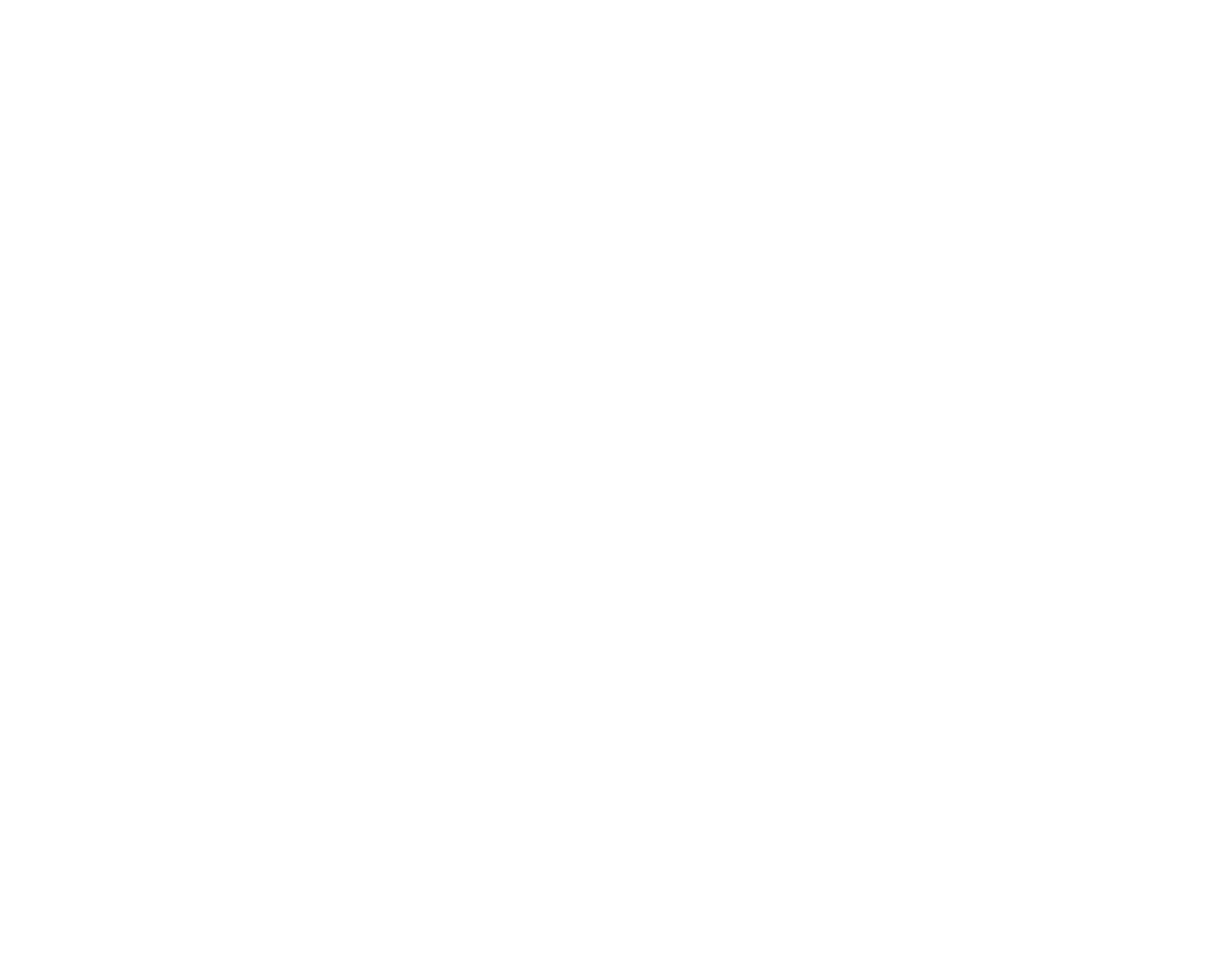
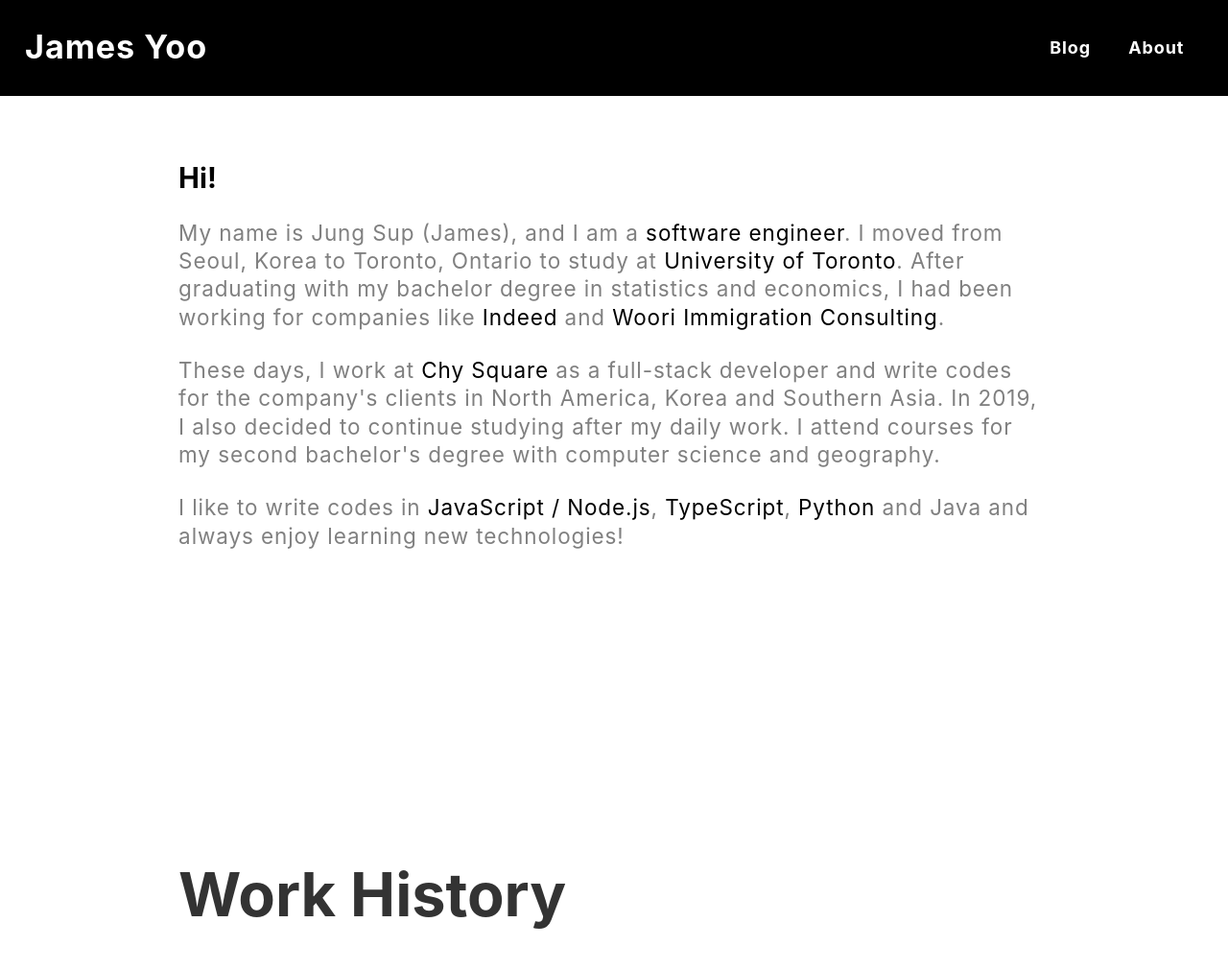
Before and after one commit to jyoo/jyoo.dev, a Gatsby site: page /about in a window 1280 px wide. Before the commit this address had no page. Shown: the top 1011 px of the page at 96% size. Before the commit the page ends 800 px from the top, so only its background shows below. Built offline with nearby package versions, Linux system fonts and the light colour scheme; Gatsby itself is replaced by a stand-in of ours.

Commit message:
Change the work page and update its name

```diff
--- a/src/components/header.js
+++ b/src/components/header.js
@@ -93,13 +93,13 @@
 
       <span className="jyoo-header__button-wrapper">
         <Link
-          to="/work"
+          to="/about"
           style={{
             color: `white`,
             textDecoration: `none`,
           }}
         >
-          <h4 className="jyoo-header__button">Work</h4>
+          <h4 className="jyoo-header__button">About</h4>
         </Link>
       </span>
 
--- a/src/components/layout.js
+++ b/src/components/layout.js
@@ -71,7 +71,7 @@
         >
           <div style={{ margin: "2rem", padding: "1rem 1rem" }}>
             <Link
-              to="/work"
+              to="/about"
               style={{
                 color: `white`,
                 textDecoration: `none`,
@@ -81,7 +81,7 @@
                 className="jyoo-header__button"
                 onClick={() => setMobileMenuVisible(false)}
               >
-                Work
+                About
               </h2>
             </Link>
           </div>
--- a/src/pages/work.js
+++ b/src/pages/about.js
@@ -17,16 +17,10 @@
           display: "flex",
           flexDirection: "column",
           justifyContent: "center",
-          alignItems: "center",
+          // alignItems: "center",
         }}
       >
-        <div className={"jyoo-body__title-wrapper"}>
-          <h1
-            className={"jyoo__font-black" + " " + "jyoo-font-size__extra_big"}
-          >
-            Work
-          </h1>
-        </div>
+        <h2 className="jyoo-font__black">Hi!</h2>
 
         <div
           style={{
@@ -36,6 +30,37 @@
           }}
         >
           <div className="home-work__record">
+            <p className="jyoo-font-size__default jyoo-font__gray">
+              My name is Jung Sup (James), and I am a{" "}
+              <span className="jyoo-font__black">software engineer</span>. I
+              moved from Seoul, Korea to Toronto, Ontario to study at{" "}
+              <span className="jyoo-font__black">University of Toronto</span>.
+              After graduating with my bachelor degree in statistics and
+              economics, I had been working for companies like{" "}
+              <span className="jyoo-font__black">Indeed</span> and{" "}
+              <span className="jyoo-font__black">
+                Woori Immigration Consulting
+              </span>
+              .
+            </p>
+            <p className="jyoo-font-size__default jyoo-font__gray">
+              These days, I work at{" "}
+              <span className="jyoo-font__black">Chy Square</span> as a
+              full-stack developer and write codes for the company's clients in
+              North America, Korea and Southern Asia. In 2019, I also decided to
+              continue studying after my daily work. I attend courses for my
+              second bachelor's degree with computer science and geography.
+            </p>
+            <p className="jyoo-font-size__default jyoo-font__gray">
+              I like to write codes in{" "}
+              <span className="jyoo-font__black">JavaScript / Node.js</span>,{" "}
+              <span className="jyoo-font__black">TypeScript</span>,{" "}
+              <span className="jyoo-font__black">Python</span> and Java and
+              always enjoy learning new technologies!
+            </p>
+          </div>
+
+          {/* <div className="home-work__record">
             <p className="jyoo-font-size__default jyoo-font__gray">
               I work at <span className="jyoo-font__black">Chy Square</span> as
               a <span className="jyoo-font__black">full-stack developer</span>{" "}
@@ -49,7 +74,7 @@
               , I have developed and deployed web-based apps and softwares on
               the <span className="jyoo-font__black">AWS</span>.
             </p>
-          </div>
+          </div> */}
         </div>
       </div>
     </div>
@@ -69,6 +94,13 @@
         }}
         className={"jyoo-space__container"}
       >
+        <div className={"jyoo-body__title-wrapper"}>
+          <h1
+            className={"jyoo__font-black" + " " + "jyoo-font-size__extra_big"}
+          >
+            Work History
+          </h1>
+        </div>
         <div className="jyoo-space__record">
           <h2 className="jyoo-font__black">Chy Square</h2>
           <p className="jyoo-font-size__default jyoo-font__black">
@@ -100,7 +132,7 @@
         display: "flex",
         flexDirection: "column",
         justifyContent: "center",
-        alignItems: "center",
+        // alignItems: "center",
       }}
     >
       <div className={"jyoo-body__title-wrapper"}>
@@ -121,7 +153,7 @@
           <h2 className="jyoo-font__black">
             <span>Jasan</span>
           </h2>
-          <p className="jyoo-font-size__small jyoo-font__gray">
+          <p className="jyoo-font-size__default jyoo-font__gray">
             Jasan is a place that you visit to get investment ideas, regardless
             of your level of experience.
           </p>
@@ -130,7 +162,7 @@
           <h2 className="jyoo-font__black">
             <span>Chy Square</span>
           </h2>
-          <p className="jyoo-font-size__small jyoo-font__gray">
+          <p className="jyoo-font-size__default jyoo-font__gray">
             Chy Square is a digital agency that integrates strategy, creativity
             & experience to help you build your brands.
           </p>
@@ -139,7 +171,7 @@
           <h2 className="jyoo-font__black">
             <span>Seenive</span>
           </h2>
-          <p className="jyoo-font-size__small jyoo-font__gray">
+          <p className="jyoo-font-size__default jyoo-font__gray">
             Seenive is a marketing agency that provides a full range of
             marketing services for companies and institutions in Southern Asia,
             North America, and Europe.
@@ -150,16 +182,16 @@
           <h2 className="jyoo-font__black">
             <span>Unlyst</span>
           </h2>
-          <p className="jyoo-font-size__small jyoo-font__gray">
+          <p className="jyoo-font-size__default jyoo-font__gray">
             Unlyst provides subscribers with an email, including the latest
             status of active development projects in Toronto every morning.
           </p>
         </div>
-        <div className="jyoo-space__record">
+        {/* <div className="jyoo-space__record">
           <h2 className="jyoo-font__black">
             <span>Han Translations / Han Copywriting</span>
           </h2>
-          <p className="jyoo-font-size__small jyoo-font__gray">
+          <p className="jyoo-font-size__default jyoo-font__gray">
             Developed and updated a company's website to support multiple
             languages.
           </p>
@@ -168,11 +200,11 @@
           <h2 className="jyoo-font__black">
             <span>Hyra</span>
           </h2>
-          <p className="jyoo-font-size__small jyoo-font__gray">
+          <p className="jyoo-font-size__default jyoo-font__gray">
             Designed and developed an iOS app to allow users to record their
             expenses and income by taking a photo.
           </p>
-        </div>
+        </div> */}
       </div>
     </div>
 
```
Also changed, not shown: src/pages/index.js (+4 -4 lines).
